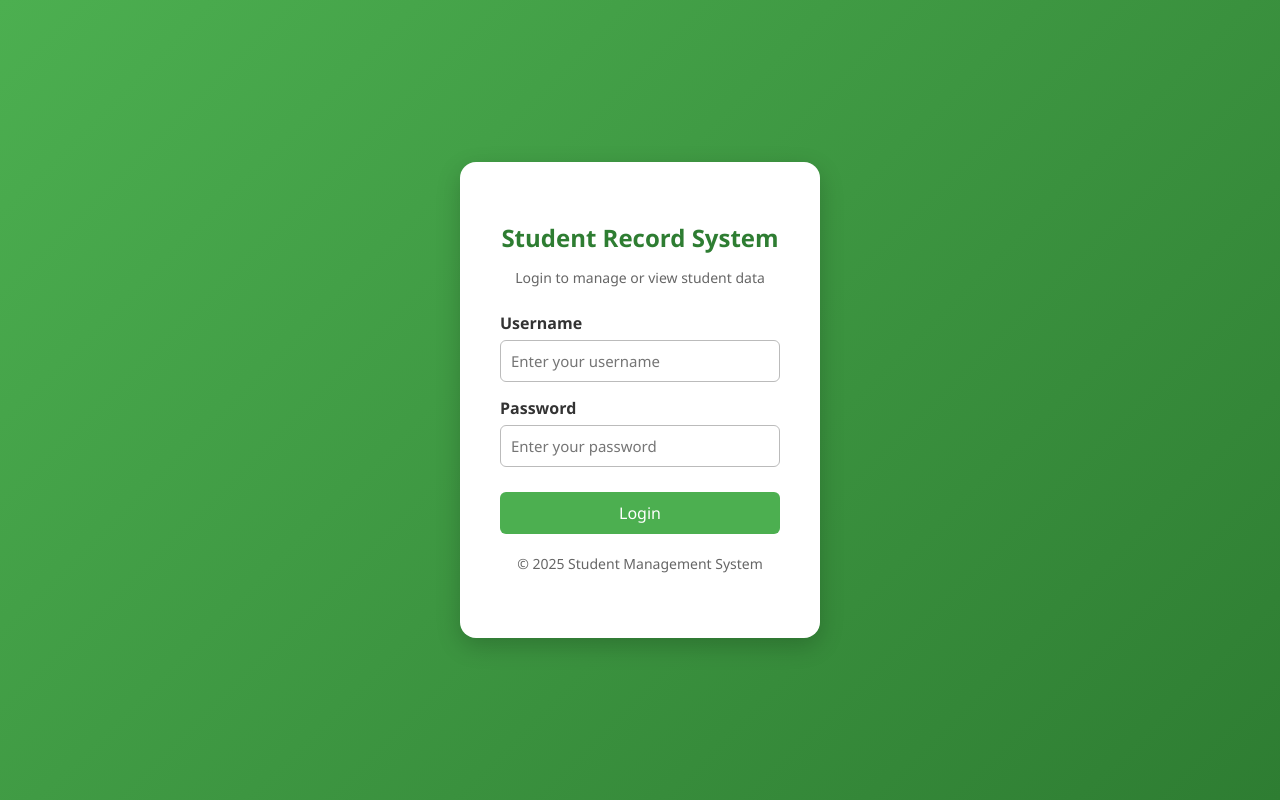
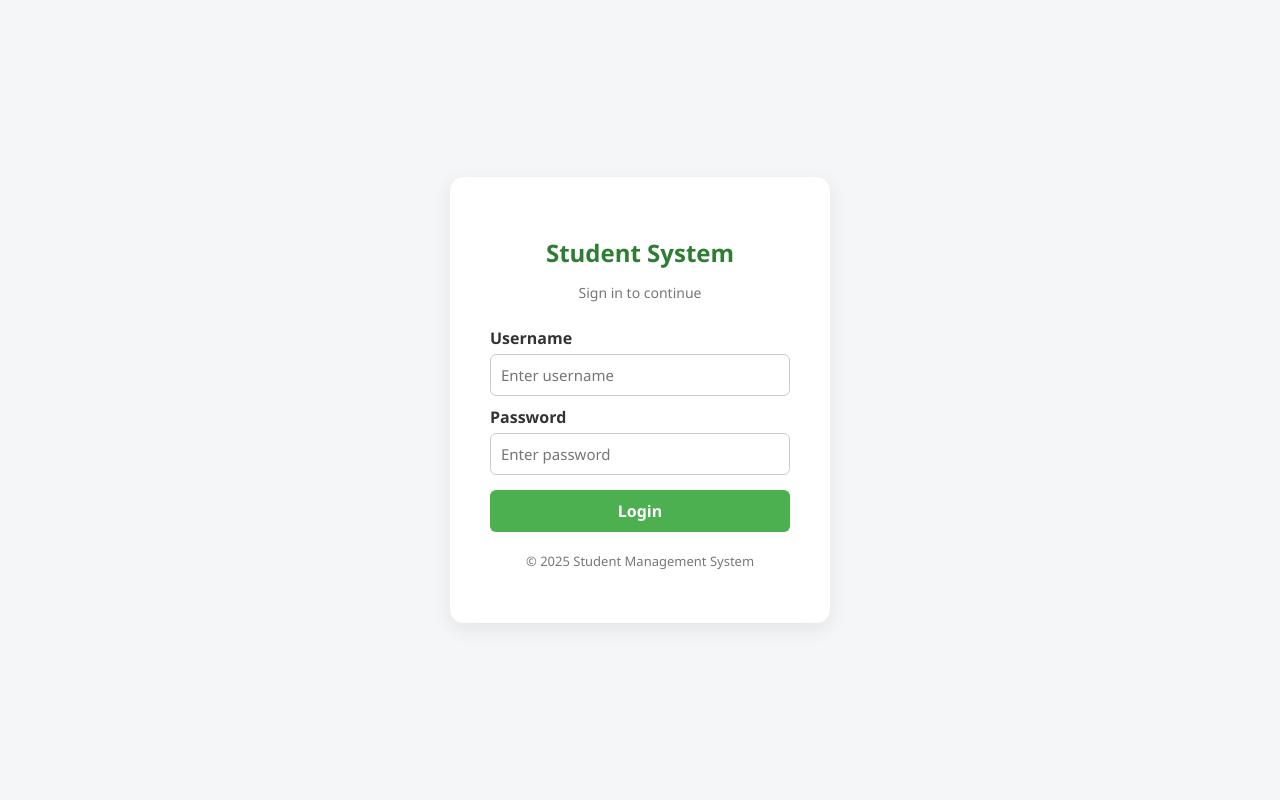
Before and after one commit to andreiiiii22/andreiiiii22.github.student.system, a PHP site: page /login.php in a window 1280 px wide. Run offline with PHP 8.4, Linux system fonts and the light colour scheme.

Commit message:
Update login.php

```diff
--- a/login.php
+++ b/login.php
@@ -47,76 +47,73 @@ if ($_SERVER['REQUEST_METHOD'] === 'POST') {
     body {
         margin: 0;
         height: 100vh;
-        background: linear-gradient(135deg, #4CAF50, #2e7d32);
+        background-color: #f4f6f8;
         display: flex;
         justify-content: center;
         align-items: center;
         color: #333;
+    }
+
+    .login-card {
+        background: #fff;
+        width: 380px;
+        padding: 40px;
+        border-radius: 14px;
+        box-shadow: 0 6px 20px rgba(0,0,0,0.08);
+        text-align: center;
         animation: fadeIn 0.6s ease;
     }
+
     @keyframes fadeIn {
-        from { opacity: 0; transform: scale(0.95); }
-        to { opacity: 1; transform: scale(1); }
+        from { opacity: 0; transform: translateY(-10px); }
+        to { opacity: 1; transform: translateY(0); }
     }
 
-    .login-container {
-        background-color: #fff;
-        padding: 40px;
-        border-radius: 16px;
-        box-shadow: 0 8px 25px rgba(0,0,0,0.2);
-        width: 360px;
-        text-align: center;
+    h2 {
+        color: #2e7d32;
+        margin-bottom: 8px;
     }
 
-    .login-container h2 {
-        margin-bottom: 10px;
-        color: #2e7d32;
-    }
-
-    .login-container p {
-        color: #666;
+    p.subtitle {
+        color: #777;
+        margin-bottom: 25px;
         font-size: 14px;
-        margin-bottom: 25px;
-    }
-
-    .form-group {
-        text-align: left;
-        margin-bottom: 15px;
     }
 
     label {
         display: block;
+        text-align: left;
         font-weight: 600;
-        color: #333;
-        margin-bottom: 6px;
+        margin: 10px 0 5px;
     }
 
     input {
         width: 100%;
         padding: 10px;
-        border: 1px solid #bbb;
+        border: 1px solid #ccc;
         border-radius: 6px;
         font-size: 15px;
+        transition: 0.3s;
         outline: none;
-        transition: 0.3s;
     }
 
     input:focus {
         border-color: #4CAF50;
-        box-shadow: 0 0 5px rgba(76, 175, 80, 0.4);
+        box-shadow: 0 0 5px rgba(76,175,80,0.2);
     }
 
     button {
         width: 100%;
+        margin-top: 15px;
         padding: 10px;
+        border: none;
         background-color: #4CAF50;
         color: white;
         font-size: 16px;
-        border: none;
+        font-weight: 600;
         border-radius: 6px;
         cursor: pointer;
-        transition: 0.3s;
-        margin-top: 10px;
+        transition: background-color 0.3s;
     }
 
     button:hover {
@@ -124,12 +121,13 @@ if ($_SERVER['REQUEST_METHOD'] === 'POST') {
     }
 
     .error {
-        background: #ffebee;
+        background-color: #ffebee;
         color: #c62828;
         padding: 10px;
         border-radius: 6px;
-        margin-bottom: 15px;
         font-weight: bold;
+        margin-bottom: 10px;
+        text-align: left;
     }
 
     .footer {
@@ -141,32 +139,29 @@ if ($_SERVER['REQUEST_METHOD'] === 'POST') {
     .footer a {
         color: #2e7d32;
         text-decoration: none;
-        font-weight: bold;
+        font-weight: 600;
     }
 
     .footer a:hover {
         text-decoration: underline;
     }
+
 </style>
 </head>
 <body>
 
-<div class="login-container">
-    <h2>Student Record System</h2>
-    <p>Login to manage or view student data</p>
+<div class="login-card">
+    <h2>Student System</h2>
+    <p class="subtitle">Sign in to continue</p>
 
     <?= $msg ?>
 
     <form method="POST">
-        <div class="form-group">
-            <label>Username</label>
-            <input type="text" name="username" placeholder="Enter your username" required>
-        </div>
+        <label>Username</label>
+        <input type="text" name="username" placeholder="Enter username" required>
 
-        <div class="form-group">
-            <label>Password</label>
-            <input type="password" name="password" placeholder="Enter your password" required>
-        </div>
+        <label>Password</label>
+        <input type="password" name="password" placeholder="Enter password" required>
 
         <button type="submit">Login</button>
     </form>
```
